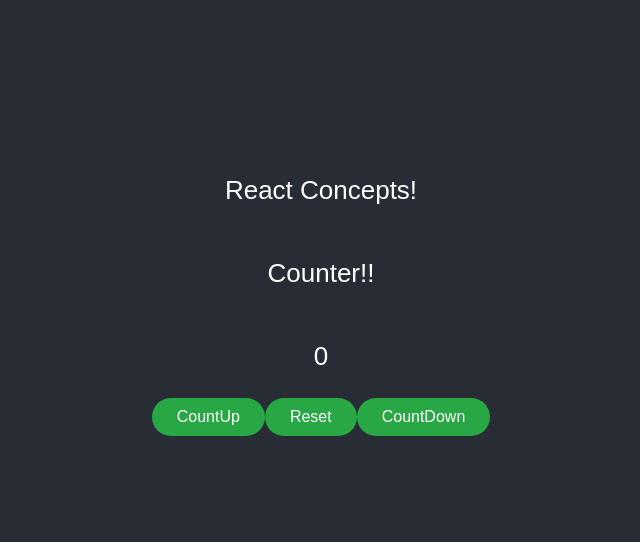
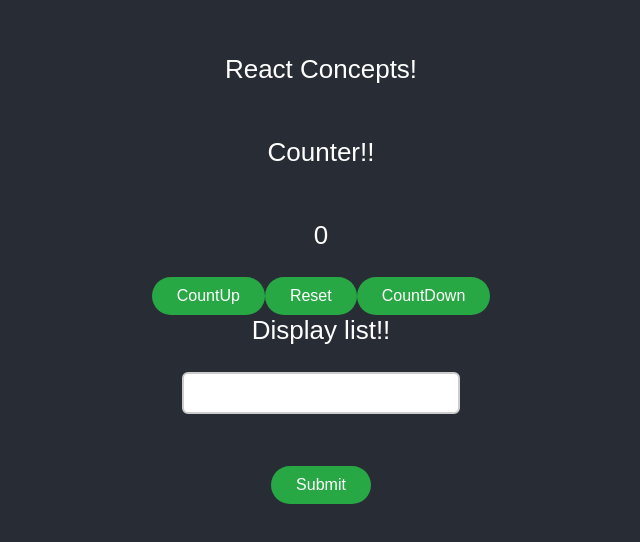
Before and after one commit to charukush/react-concepts, a React (Create React App) app: page / in a window 1280 px wide. Shown: the part 108-650 px from the top of the page, without its empty margins (319-959 px from the left). Built offline with nearby package versions, Linux system fonts and the light colour scheme.

Commit message:
code for list items

```diff
--- a/src/App.css
+++ b/src/App.css
@@ -27,3 +27,13 @@
   cursor: pointer;
   transition: 0.3s ease;
 }
+
+input[type="text"] {
+  width: 250px;
+  padding: 10px 12px;
+  font-size: 16px;
+  border: 2px solid #ccc;
+  border-radius: 6px;
+  outline: none;
+  transition: border-color 0.3s, box-shadow 0.3s;
+}
--- a/src/App.js
+++ b/src/App.js
@@ -1,5 +1,6 @@
 import './App.css';
 import Counter from './components/Counter';
+import { List } from './components/List';
 
 function App() {
   return (
@@ -10,6 +11,7 @@
           React Concepts!
         </p>
         <Counter />
+        <List />
 
       </header>
     </div>
--- /dev/null
+++ b/src/components/List.jsx
@@ -0,0 +1,34 @@
+import { useState } from "react";
+
+export function List() {
+  const [text, setText] = useState();
+  const [list, setList] = useState([]);
+
+  function handleList() {
+    setList([...list, text]);
+    setText(" ");
+  }
+
+  return (
+    <>
+      Display list!!
+      <p>
+        <input
+          type="text"
+          value={text}
+          onChange={(e) => setText(e.target.value)}
+        />
+      </p>
+      <p>
+        <button className="btn-rounded" onClick={handleList}>
+          Submit
+        </button>
+        <p>
+          {list.map((items, index) => (
+            <li key={index}>{items}</li>
+          ))}
+        </p>
+      </p>
+    </>
+  );
+}
```
